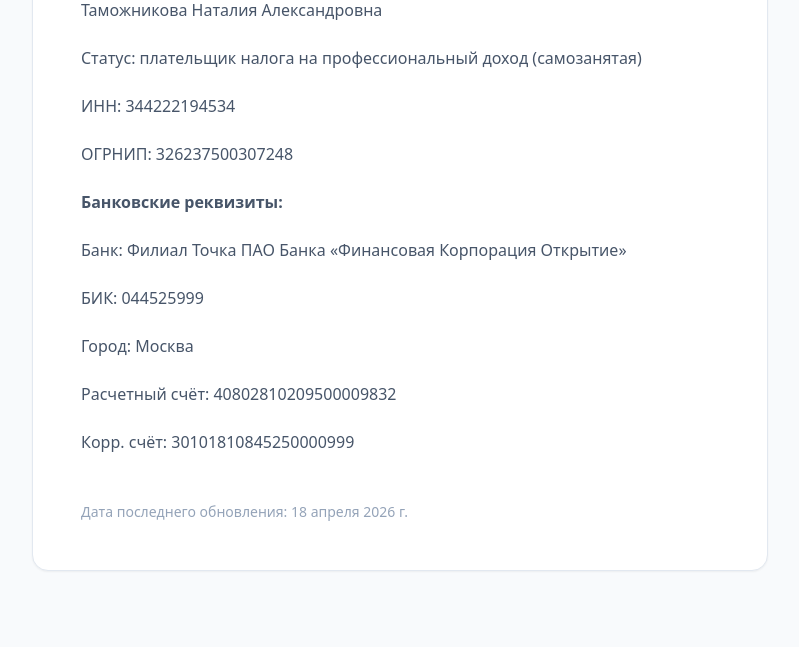
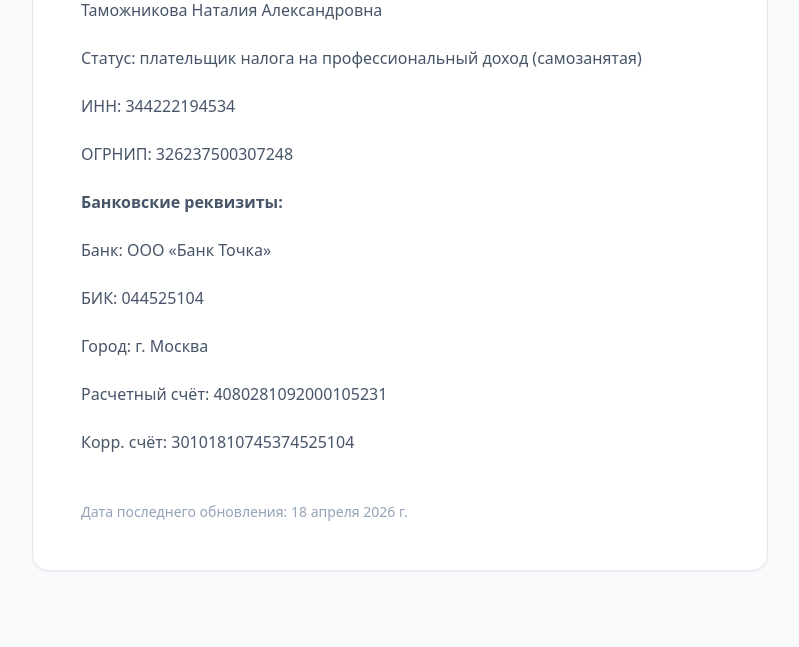
Before and after one commit to JDaxmaut/Tour-Expert, a Django app: template core/templates/core/offer.html in a window 1280 px wide. Shown: the part 3285-3932 px from the top of the page, without its empty margins (240-1039 px from the left). Run offline with Django 5.2, Linux system fonts and the light colour scheme; the template is opened without the code that fills it, so the values that code supplies are empty; some libraries are stand-ins or nearby versions.

Commit message:
Обновление банковских реквизитов: ООО «Банк Точка»

```diff
--- a/core/templates/core/offer.html
+++ b/core/templates/core/offer.html
@@ -79,11 +79,11 @@
                 <p>ИНН: 344222194534</p>
                 <p>ОГРНИП: 326237500307248</p>
                 <p><strong>Банковские реквизиты:</strong></p>
-                <p>Банк: Филиал Точка ПАО Банка «Финансовая Корпорация Открытие»</p>
-                <p>БИК: 044525999</p>
-                <p>Город: Москва</p>
-                <p>Расчетный счёт: 40802810209500009832</p>
-                <p>Корр. счёт: 30101810845250000999</p>
+<p>Банк: ООО «Банк Точка»</p>
+<p>БИК: 044525104</p>
+<p>Город: г. Москва</p>
+<p>Расчетный счёт: 4080281092000105231</p>
+<p>Корр. счёт: 30101810745374525104</p>
 
                 <p class="pt-6 text-sm text-slate-400">Дата последнего обновления: 18 апреля 2026 г.</p>
             </div>
```
Also changed, not shown: core/templates/core/contacts.html (+4 -4 lines), core/templates/core/terms.html (+5 -5 lines), core/migrations/0009_documents_data.py.
